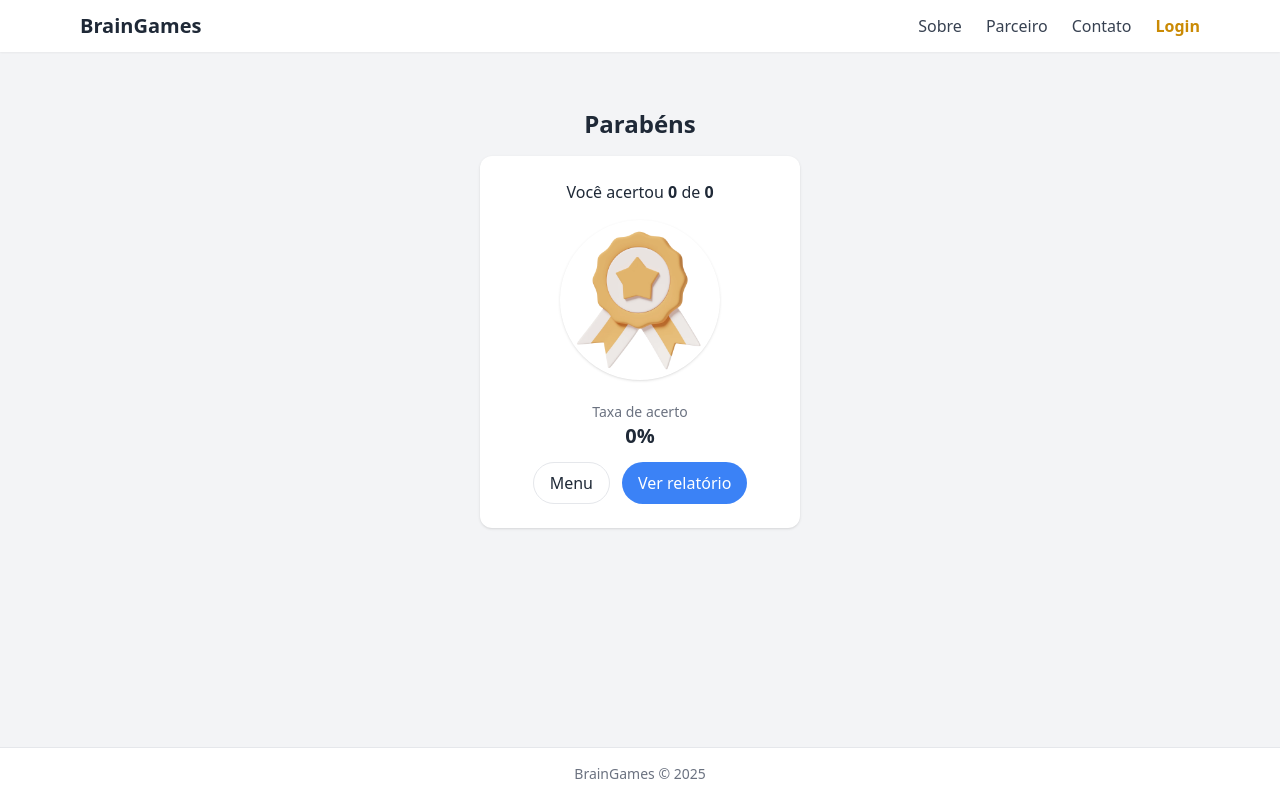
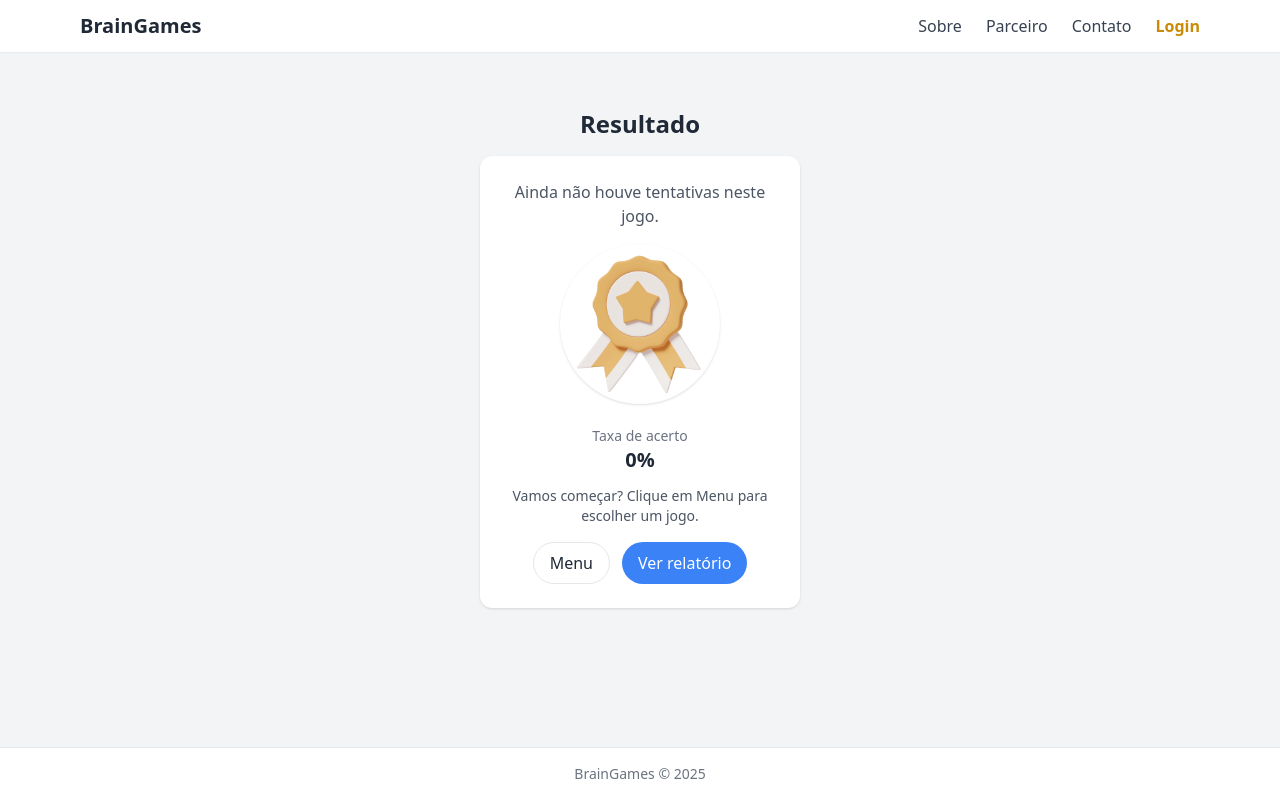
Before and after one commit to jemacieldev/BrainGamesApp, a React (Vite) app: page /resultado in a window 1280 px wide. Built offline with nearby package versions, Linux system fonts and the light colour scheme; the HTML template or start-up script is replaced by a standard one.

Commit message:
feat: atualização da página de erro com melhorias de layout e usabilidade

```diff
--- a/src/pages/Resultado.jsx
+++ b/src/pages/Resultado.jsx
@@ -1,7 +1,6 @@
 // src/pages/Resultado.jsx
 import React from "react";
 import { useNavigate, useLocation } from "react-router-dom";
-
 
 function getFromLocalFallback() {
   try {
@@ -14,12 +13,9 @@ export default function Resultado({ clearResults }) {
   const navigate = useNavigate();
   const location = useLocation();
 
-  // pega gameId enviado pela navegação do Jogo
   const currentGameId = location.state?.gameId || null;
-
   const all = getFromLocalFallback();
 
-  // filtra só os registros do jogo atual (se tiver gameId)
   const sessionResults = currentGameId
     ? all.filter(r => r.gameId === currentGameId)
     : all;
@@ -36,15 +32,32 @@ export default function Resultado({ clearResults }) {
     navigate("/relatorio");
   }
 
+  function handleRetry() {
+    navigate("/menu");
+  }
+
+  const allCorrect = total > 0 && correct === total;
+  const noneAttempted = total === 0;
+  const hasErrors = total > 0 && correct < total;
+
   return (
     <div className="py-6 text-center">
-      <h2 className="text-2xl font-bold mb-4">Parabéns</h2>
+      <h2 className="text-2xl font-bold mb-4">
+        {noneAttempted ? "Resultado" : allCorrect ? "Parabéns!" : "Boa tentativa!"}
+      </h2>
 
       <div className="max-w-xs mx-auto bg-white p-6 rounded-xl shadow">
         <div className="text-center mb-4">
-          Você acertou <strong>{correct}</strong> de <strong>{total}</strong>
+          {noneAttempted ? (
+            <div className="text-gray-600">Ainda não houve tentativas neste jogo.</div>
+          ) : (
+            <div>
+              Você acertou <strong>{correct}</strong> de <strong>{total}</strong>
+            </div>
+          )}
         </div>
 
+        {/* Medalha ou outra imagem padrão */}
         <div className="mb-4">
           <div className="inline-block rounded-full shadow">
             <img src="/medalha.png" alt="Medalha" className="w-30 h-40 object-contain" />
@@ -56,11 +69,59 @@ export default function Resultado({ clearResults }) {
           <div className="text-xl font-semibold">{pct}%</div>
         </div>
 
+        {/* MENSAGEM MOTIVACIONAL */}
+        <div className="mb-4">
+          {noneAttempted && (
+            <div className="text-sm text-gray-600">
+              Vamos começar? Clique em Menu para escolher um jogo.
+            </div>
+          )}
+
+          {allCorrect && (
+            <div className="text-sm text-green-600">
+              Excelente! Você acertou tudo — continue assim! 🎉
+            </div>
+          )}
+
+          {hasErrors && (
+            <div className="text-sm text-yellow-700">
+              Muito bom esforço! Se algumas questões ficaram difíceis, tudo bem —
+              tente de novo para melhorar sua pontuação. Você consegue! 💪
+            </div>
+          )}
+        </div>
+
+        {/* ----------------------------- */}
+        {/*  NOVO BLOCO: IMAGEM EDUCATIVA */}
+        {/* ----------------------------- */}
+        {hasErrors && (
+          <div className="mb-5">
+            <img
+              src="/public/pensando.png"
+              alt="Dica educativa"
+              className="w-full rounded-xl shadow-md object-cover"
+            />
+            <div className="text-xs text-gray-500 mt-2">
+              Aqui vai uma dica educativa para ajudar você a aprender um pouco mais! 😊
+            </div>
+          </div>
+        )}
         <div className="flex gap-3 justify-center">
-          <button onClick={handleMenu} className="px-4 py-2 rounded-full bg-white border">Menu</button>
-          <button onClick={handleViewReport} className="px-4 py-2 rounded-full bg-primary text-white">Ver relatório</button>
+          {hasErrors && (
+            <button onClick={handleRetry} className="px-4 py-2 rounded-full bg-primary text-white">
+              Tentar novamente
+            </button>
+          )}
+
+          <button onClick={handleMenu} className="px-4 py-2 rounded-full bg-white border">
+            Menu
+          </button>
+
+          <button onClick={handleViewReport} className="px-4 py-2 rounded-full bg-primary text-white">
+            Ver relatório
+          </button>
         </div>
       </div>
     </div>
-  )
+  );
 }
```
Also changed, not shown: public/pensando.png (added).
